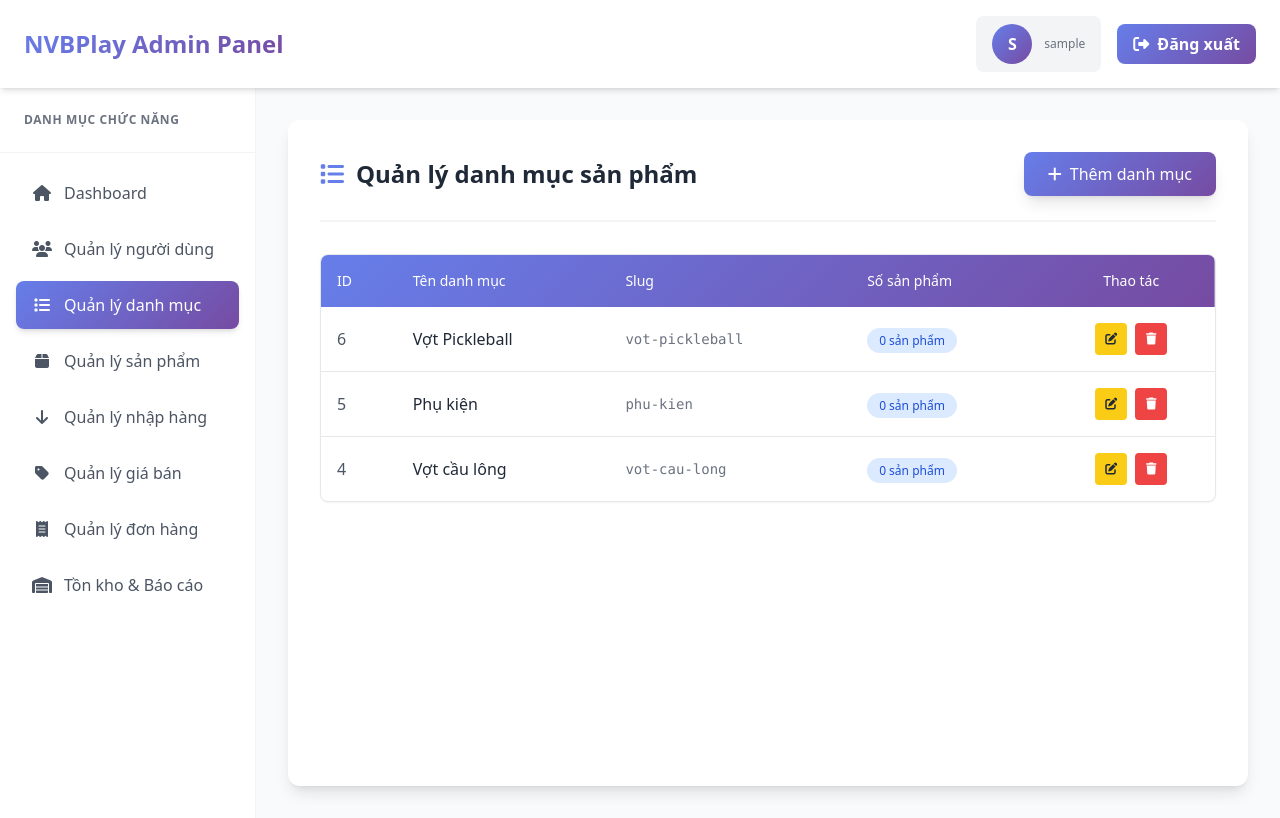
After one commit to Nhat-Minhjgp/Web2---SGU25, a PHP site: page /admin/categories.php in a window 1280 px wide. The commit adds this page. Run offline with PHP 8.4, Linux system fonts and the light colour scheme; the visitor is signed in with stand-in values (Sample User, id 1); data comes from the database, SQL or seed files in the repository; tables that the repository leaves empty hold one stand-in row (values such as "Sample post"); some libraries are stand-ins or nearby versions.

Commit message:
add categories

```diff
--- /dev/null
+++ b/B01/admin/categories.php
@@ -0,0 +1,328 @@
+<?php
+session_start();
+require_once __DIR__ . '/../control/connect.php';
+
+// Kiểm tra đăng nhập
+if (!isset($_SESSION['admin_logged_in']) || $_SESSION['admin_logged_in'] !== true) {
+    header('Location: index.php');
+    exit();
+}
+
+$admin_name = $_SESSION['admin_name'] ?? 'Quản trị viên';
+$admin_username = $_SESSION['admin_username'] ?? '';
+
+// Xử lý thêm danh mục
+if ($_SERVER['REQUEST_METHOD'] === 'POST' && isset($_POST['add_category'])) {
+    $ten_danhmuc = trim($_POST['ten_danhmuc']);
+    $slug = createSlug($ten_danhmuc);
+
+    if (!empty($ten_danhmuc)) {
+        $stmt = $conn->prepare("INSERT INTO danhmuc (Ten_danhmuc, slug) VALUES (?, ?)");
+        $stmt->bind_param("ss", $ten_danhmuc, $slug);
+        if ($stmt->execute()) {
+            $message = 'Thêm danh mục thành công!';
+            $messageType = 'success';
+        } else {
+            $message = 'Có lỗi xảy ra!';
+            $messageType = 'error';
+        }
+    } else {
+        $message = 'Vui lòng nhập tên danh mục!';
+        $messageType = 'error';
+    }
+}
+
+// Xử lý sửa danh mục
+if ($_SERVER['REQUEST_METHOD'] === 'POST' && isset($_POST['edit_category'])) {
+    $id = intval($_POST['category_id']);
+    $ten_danhmuc = trim($_POST['ten_danhmuc']);
+    $slug = createSlug($ten_danhmuc);
+
+    if (!empty($ten_danhmuc)) {
+        $stmt = $conn->prepare("UPDATE danhmuc SET Ten_danhmuc = ?, slug = ? WHERE Danhmuc_id = ?");
+        $stmt->bind_param("ssi", $ten_danhmuc, $slug, $id);
+        if ($stmt->execute()) {
+            $message = 'Cập nhật danh mục thành công!';
+            $messageType = 'success';
+        } else {
+            $message = 'Có lỗi xảy ra!';
+            $messageType = 'error';
+        }
+    } else {
+        $message = 'Vui lòng nhập tên danh mục!';
+        $messageType = 'error';
+    }
+}
+
+// Xử lý xóa danh mục
+if (isset($_GET['action']) && $_GET['action'] == 'delete' && isset($_GET['id'])) {
+    $id = intval($_GET['id']);
+
+    // Kiểm tra danh mục có sản phẩm không
+    $check = $conn->prepare("SELECT COUNT(*) as total FROM sanpham WHERE Danhmuc_id = ?");
+    $check->bind_param("i", $id);
+    $check->execute();
+    $count = $check->get_result()->fetch_assoc()['total'];
+
+    if ($count > 0) {
+        $message = 'Không thể xóa danh mục này vì đang có sản phẩm!';
+        $messageType = 'error';
+    } else {
+        $stmt = $conn->prepare("DELETE FROM danhmuc WHERE Danhmuc_id = ?");
+        $stmt->bind_param("i", $id);
+        if ($stmt->execute()) {
+            $message = 'Xóa danh mục thành công!';
+            $messageType = 'success';
+        } else {
+            $message = 'Có lỗi xảy ra!';
+            $messageType = 'error';
+        }
+    }
+}
+
+// Lấy danh sách danh mục
+$categories = $conn->query("SELECT * FROM danhmuc ORDER BY Danhmuc_id DESC");
+
+// Hàm tạo slug
+function createSlug($str) {
+    $str = trim(mb_strtolower($str, 'UTF-8'));
+    $str = preg_replace('/[^a-z0-9\s-]/', '', $str);
+    $str = preg_replace('/[\s-]+/', '-', $str);
+    return trim($str, '-');
+}
+?>
+<!DOCTYPE html>
+<html lang="vi">
+<head>
+    <meta charset="UTF-8">
+    <meta name="viewport" content="width=device-width, initial-scale=1.0">
+    <title>Quản lý danh mục - Admin</title>
+    <script src="https://cdn.tailwindcss.com"></script>
+    <link rel="stylesheet" href="https://cdnjs.cloudflare.com/ajax/libs/font-awesome/6.4.0/css/all.min.css">
+    <script>
+        tailwind.config = {
+            theme: {
+                extend: {
+                    colors: { primary: '#667eea', secondary: '#764ba2' },
+                    backgroundImage: { 'gradient-custom': 'linear-gradient(135deg, #667eea 0%, #764ba2 100%)' }
+                }
+            }
+        }
+    </script>
+    <style>
+        @keyframes slideIn {
+            from { transform: translateY(-20px); opacity: 0; }
+            to { transform: translateY(0); opacity: 1; }
+        }
+        .animate-slide-in { animation: slideIn 0.3s ease-out; }
+    </style>
+</head>
+<body class="bg-gray-50 font-sans text-gray-800">
+
+    <!-- HEADER -->
+    <header class="bg-white shadow-md sticky top-0 z-50">
+        <div class="flex justify-between items-center px-6 py-4">
+            <h1 class="text-2xl font-bold bg-clip-text text-transparent bg-gradient-custom">NVBPlay Admin Panel</h1>
+            <div class="flex items-center space-x-4">
+                <div class="flex items-center space-x-3 bg-gray-100 px-4 py-2 rounded-lg">
+                    <div class="w-10 h-10 rounded-full bg-gradient-custom flex items-center justify-center text-white font-bold">
+                        <?php echo strtoupper(substr($admin_username, 0, 1)); ?>
+                    </div>
+                    <div>
+                        <p class="text-xs text-gray-500"><?php echo htmlspecialchars($admin_username); ?></p>
+                    </div>
+                </div>
+                <button onclick="logout()" class="bg-gradient-custom text-white font-semibold px-4 py-2 rounded-lg hover:opacity-90 transition">
+                    <i class="fas fa-sign-out-alt mr-2"></i>Đăng xuất
+                </button>
+            </div>
+        </div>
+    </header>
+
+    <div class="flex w-full min-h-[calc(100vh-70px)]">
+
+        <!-- SIDEBAR -->
+        <aside class="w-64 bg-white shadow-lg hidden lg:block flex-shrink-0 border-r border-gray-100">
+            <div class="p-6 border-b border-gray-100">
+                <h3 class="text-gray-500 text-xs font-bold uppercase tracking-wider">Danh mục chức năng</h3>
+            </div>
+            <nav class="p-4 space-y-2">
+                <a href="dashboard.php" class="flex items-center gap-3 px-4 py-3 text-gray-600 rounded-lg hover:bg-gray-50 hover:text-primary transition">
+                    <i class="fas fa-home w-5 text-center"></i> Dashboard
+                </a>
+                <a href="users.php" class="flex items-center gap-3 px-4 py-3 text-gray-600 rounded-lg hover:bg-gray-50 hover:text-primary transition">
+                    <i class="fas fa-users w-5 text-center"></i> Quản lý người dùng
+                </a>
+                <a href="categories.php" class="flex items-center gap-3 px-4 py-3 bg-gradient-custom text-white rounded-lg shadow-md">
+                    <i class="fas fa-list w-5 text-center"></i> Quản lý danh mục
+                </a>
+                <a href="product.php" class="flex items-center gap-3 px-4 py-3 text-gray-600 rounded-lg hover:bg-gray-50 hover:text-primary transition">
+                    <i class="fas fa-box w-5 text-center"></i> Quản lý sản phẩm
+                </a>
+
+                <a href="import.php" class="flex items-center gap-3 px-4 py-3 text-gray-600 rounded-lg hover:bg-gray-50 hover:text-primary transition">
+                    <i class="fas fa-arrow-down w-5 text-center"></i> Quản lý nhập hàng
+                </a>
+                <a href="price.php" class="flex items-center gap-3 px-4 py-3 text-gray-600 rounded-lg hover:bg-gray-50 hover:text-primary transition">
+                    <i class="fas fa-tag w-5 text-center"></i> Quản lý giá bán
+                </a>
+                <a href="orders.php" class="flex items-center gap-3 px-4 py-3 text-gray-600 rounded-lg hover:bg-gray-50 hover:text-primary transition">
+                    <i class="fas fa-receipt w-5 text-center"></i> Quản lý đơn hàng
+                </a>
+                <a href="inventory.php" class="flex items-center gap-3 px-4 py-3 text-gray-600 rounded-lg hover:bg-gray-50 hover:text-primary transition">
+                    <i class="fas fa-warehouse w-5 text-center"></i> Tồn kho & Báo cáo
+                </a>
+            </nav>
+        </aside>
+
+        <!-- MAIN CONTENT -->
+        <main class="flex-1 p-6 lg:p-8 overflow-x-hidden bg-gray-50">
+            <div class="bg-white rounded-xl shadow-lg p-6 lg:p-8 min-h-full">
+                <div class="flex flex-col sm:flex-row justify-between items-start sm:items-center mb-8 pb-6 border-b-2 border-gray-100 gap-4">
+                    <h2 class="text-2xl font-bold text-gray-800 flex items-center gap-3">
+                        <i class="fas fa-list text-primary"></i> Quản lý danh mục sản phẩm
+                    </h2>
+                    <button onclick="openAddModal()" class="bg-gradient-custom hover:opacity-90 text-white px-6 py-2.5 rounded-lg font-medium shadow-lg transition flex items-center gap-2">
+                        <i class="fas fa-plus"></i> Thêm danh mục
+                    </button>
+                </div>
+
+                <?php if (isset($message)): ?>
+                <div class="mb-6 p-4 rounded-lg <?php echo $messageType === 'success' ? 'bg-green-50 text-green-700 border-green-200' : 'bg-red-50 text-red-700 border-red-200'; ?> border flex items-center gap-3 animate-slide-in">
+                    <i class="fas fa-<?php echo $messageType === 'success' ? 'check-circle' : 'exclamation-circle'; ?>"></i>
+                    <?php echo htmlspecialchars($message); ?>
+                </div>
+                <?php endif; ?>
+
+                <div class="overflow-x-auto rounded-lg border border-gray-200 shadow-sm">
+                    <table class="w-full text-left border-collapse">
+                        <thead>
+                            <tr class="bg-gradient-custom text-white">
+                                <th class="p-4 font-medium text-sm">ID</th>
+                                <th class="p-4 font-medium text-sm">Tên danh mục</th>
+                                <th class="p-4 font-medium text-sm">Slug</th>
+                                <th class="p-4 font-medium text-sm">Số sản phẩm</th>
+                                <th class="p-4 font-medium text-sm text-center">Thao tác</th>
+                            </thead>
+                        <tbody class="divide-y divide-gray-200">
+                            <?php while($cat = $categories->fetch_assoc()):
+                                $count_sql = $conn->prepare("SELECT COUNT(*) as total FROM sanpham WHERE Danhmuc_id = ?");
+                                $count_sql->bind_param("i", $cat['Danhmuc_id']);
+                                $count_sql->execute();
+                                $product_count = $count_sql->get_result()->fetch_assoc()['total'];
+                            ?>
+                            <tr class="hover:bg-blue-50/50 transition">
+                                <td class="p-4 text-gray-600"><?php echo $cat['Danhmuc_id']; ?></td>
+                                <td class="p-4 font-medium text-gray-800"><?php echo htmlspecialchars($cat['Ten_danhmuc']); ?></td>
+                                <td class="p-4 text-gray-500 font-mono text-sm"><?php echo htmlspecialchars($cat['slug'] ?? '-'); ?></td>
+                                <td class="p-4">
+                                    <span class="px-3 py-1 rounded-full text-xs font-medium bg-blue-100 text-blue-700">
+                                        <?php echo $product_count; ?> sản phẩm
+                                    </span>
+                                </td>
+                                <td class="p-4 text-center">
+                                    <div class="flex items-center justify-center gap-2">
+                                        <button onclick="editCategory(<?php echo $cat['Danhmuc_id']; ?>, '<?php echo addslashes($cat['Ten_danhmuc']); ?>')"
+                                                class="w-8 h-8 rounded bg-yellow-400 hover:bg-yellow-500 text-gray-800 flex items-center justify-center transition" title="Sửa">
+                                            <i class="fas fa-edit text-xs"></i>
+                                        </button>
+                                        <?php if ($product_count == 0): ?>
+                                        <a href="?action=delete&id=<?php echo $cat['Danhmuc_id']; ?>"
+                                           onclick="return confirm('Xóa danh mục này?')"
+                                           class="w-8 h-8 rounded bg-red-500 hover:bg-red-600 text-white flex items-center justify-center transition" title="Xóa">
+                                            <i class="fas fa-trash text-xs"></i>
+                                        </a>
+                                        <?php else: ?>
+                                        <span class="w-8 h-8 rounded bg-gray-300 text-gray-500 flex items-center justify-center cursor-not-allowed" title="Không thể xóa vì có sản phẩm">
+                                            <i class="fas fa-trash text-xs"></i>
+                                        </span>
+                                        <?php endif; ?>
+                                    </div>
+                                </td>
+                             </tr>
+                            <?php endwhile; ?>
+                        </tbody>
+                     </table>
+                </div>
+            </div>
+        </main>
+    </div>
+
+    <!-- Modal thêm danh mục -->
+    <div id="addModal" class="fixed inset-0 bg-black/50 hidden items-center justify-center z-[1000] backdrop-blur-sm">
+        <div class="bg-white rounded-xl w-full max-w-md mx-4 shadow-2xl animate-slide-in">
+            <div class="bg-gradient-custom text-white p-5 rounded-t-xl flex justify-between items-center">
+                <h3 class="text-lg font-bold flex items-center gap-2"><i class="fas fa-plus"></i> Thêm danh mục</h3>
+                <button onclick="closeModal('addModal')" class="text-white hover:text-gray-200 text-xl">&times;</button>
+            </div>
+            <form method="POST" class="p-6">
+                <div class="mb-4">
+                    <label class="block text-sm font-semibold text-gray-700 mb-2">Tên danh mục <span class="text-red-500">*</span></label>
+                    <input type="text" name="ten_danhmuc" required class="w-full px-4 py-2.5 border border-gray-300 rounded-lg focus:outline-none focus:border-primary focus:ring-1 focus:ring-primary transition">
+                    <p class="text-xs text-gray-500 mt-1">Ví dụ: Vợt cầu lông, Phụ kiện, Vợt Pickleball</p>
+                </div>
+                <div class="flex justify-end gap-3 mt-6">
+                    <button type="button" onclick="closeModal('addModal')" class="px-5 py-2.5 rounded-lg bg-gray-500 text-white hover:bg-gray-600 transition">Hủy</button>
+                    <button type="submit" name="add_category" class="px-5 py-2.5 rounded-lg bg-gradient-custom text-white hover:opacity-90 transition shadow-lg">Thêm danh mục</button>
+                </div>
+            </form>
+        </div>
+    </div>
+
+    <!-- Modal sửa danh mục -->
+    <div id="editModal" class="fixed inset-0 bg-black/50 hidden items-center justify-center z-[1000] backdrop-blur-sm">
+        <div class="bg-white rounded-xl w-full max-w-md mx-4 shadow-2xl animate-slide-in">
+            <div class="bg-gradient-custom text-white p-5 rounded-t-xl flex justify-between items-center">
+                <h3 class="text-lg font-bold flex items-center gap-2"><i class="fas fa-edit"></i> Sửa danh mục</h3>
+                <button onclick="closeModal('editModal')" class="text-white hover:text-gray-200 text-xl">&times;</button>
+            </div>
+            <form method="POST" class="p-6">
+                <input type="hidden" name="category_id" id="edit_category_id">
+                <div class="mb-4">
+                    <label class="block text-sm font-semibold text-gray-700 mb-2">Tên danh mục <span class="text-red-500">*</span></label>
+                    <input type="text" name="ten_danhmuc" id="edit_category_name" required class="w-full px-4 py-2.5 border border-gray-300 rounded-lg focus:outline-none focus:border-primary focus:ring-1 focus:ring-primary transition">
+                </div>
+                <div class="flex justify-end gap-3 mt-6">
+                    <button type="button" onclick="closeModal('editModal')" class="px-5 py-2.5 rounded-lg bg-gray-500 text-white hover:bg-gray-600 transition">Hủy</button>
+                    <button type="submit" name="edit_category" class="px-5 py-2.5 rounded-lg bg-gradient-custom text-white hover:opacity-90 transition shadow-lg">Cập nhật</button>
+                </div>
+            </form>
+        </div>
+    </div>
+
+    <script>
+        function openAddModal() {
+            document.getElementById('addModal').classList.remove('hidden');
+            document.getElementById('addModal').classList.add('flex');
+            document.body.style.overflow = 'hidden';
+        }
+
+        function editCategory(id, name) {
+            document.getElementById('edit_category_id').value = id;
+            document.getElementById('edit_category_name').value = name;
+            document.getElementById('editModal').classList.remove('hidden');
+            document.getElementById('editModal').classList.add('flex');
+            document.body.style.overflow = 'hidden';
+        }
+
+        function closeModal(modalId) {
+            const modal = document.getElementById(modalId);
+            modal.classList.add('hidden');
+            modal.classList.remove('flex');
+            document.body.style.overflow = 'auto';
+        }
+
+        function logout() {
+            if (confirm('Bạn có chắc muốn đăng xuất?')) {
+                window.location.href = 'logout.php';
+            }
+        }
+
+        window.onclick = function(event) {
+            if (event.target.classList.contains('fixed') && event.target.classList.contains('inset-0')) {
+                closeModal(event.target.id);
+            }
+        }
+    </script>
+</body>
+</html>
--- a/B01/admin/dashboard.php
+++ b/B01/admin/dashboard.php
@@ -336,7 +336,9 @@ $revenue_formatted = formatMoney($revenue_this_month);
                 <a href="users.php" class="flex items-center gap-3 px-4 py-3 text-gray-600 rounded-lg hover:bg-gray-50 hover:text-primary transition">
                     <i class="fas fa-users w-5 text-center"></i> Quản lý người dùng
                 </a>
-
+                <a href="categories.php" class="flex items-center gap-3 px-4 py-3 text-gray-600 rounded-lg hover:bg-gray-50 hover:text-primary transition">
+    <i class="fas fa-list w-5 text-center"></i> Quản lý danh mục
+                    </a>
                 <a href="product.php" class="flex items-center gap-3 px-4 py-3 text-gray-600 rounded-lg hover:bg-gray-50 hover:text-primary transition">
                     <i class="fas fa-box w-5 text-center"></i> Quản lý sản phẩm
                 </a>
--- a/B01/admin/import.php
+++ b/B01/admin/import.php
@@ -236,6 +236,9 @@ if (!$result) {
             <nav class="p-4 space-y-2">
                 <a href="dashboard.php" class="flex items-center gap-3 px-4 py-3 text-gray-600 rounded-lg hover:bg-gray-50 hover:text-primary transition"><i class="fas fa-home w-5"></i> Dashboard</a>
                 <a href="users.php" class="flex items-center gap-3 px-4 py-3 text-gray-600 rounded-lg hover:bg-gray-50 hover:text-primary transition"><i class="fas fa-users w-5"></i> Quản lý người dùng</a>
+                <a href="categories.php" class="flex items-center gap-3 px-4 py-3 text-gray-600 rounded-lg hover:bg-gray-50 hover:text-primary transition">
+    <i class="fas fa-list w-5 text-center"></i> Quản lý danh mục
+</a>
                 <a href="product.php" class="flex items-center gap-3 px-4 py-3 text-gray-600 rounded-lg hover:bg-gray-50 hover:text-primary transition"><i class="fas fa-box w-5"></i> Quản lý sản phẩm</a>
                 <a href="import.php" class="flex items-center gap-3 px-4 py-3 bg-gradient-custom text-white rounded-lg shadow-md"><i class="fas fa-arrow-down w-5"></i> Quản lý nhập hàng</a>
                 <a href="price.php" class="flex items-center gap-3 px-4 py-3 text-gray-600 rounded-lg hover:bg-gray-50 hover:text-primary transition"><i class="fas fa-tag w-5"></i> Quản lý giá bán</a>
--- a/B01/admin/inventory.php
+++ b/B01/admin/inventory.php
@@ -380,7 +380,10 @@ if (isset($_GET['get_report'])) {
                     <a href="users.php"
                         class="flex items-center gap-3 px-4 py-3 text-gray-600 rounded-lg hover:bg-gray-50 hover:text-primary transition"><i
                             class="fas fa-users w-5"></i> Quản lý người dùng</a>
-                    <a href="product.php"
+                            <a href="categories.php" class="flex items-center gap-3 px-4 py-3 text-gray-600 rounded-lg hover:bg-gray-50 hover:text-primary transition">
+    <i class="fas fa-list w-5 text-center"></i> Quản lý danh mục
+</a>
+                            <a href="product.php"
                         class="flex items-center gap-3 px-4 py-3 text-gray-600 rounded-lg hover:bg-gray-50 hover:text-primary transition"><i
                             class="fas fa-box w-5"></i> Quản lý sản phẩm</a>
                     <a href="import.php"
--- a/B01/admin/orders.php
+++ b/B01/admin/orders.php
@@ -228,6 +228,9 @@ if (isset($_GET['get_detail']) && isset($_GET['id'])) {
         <nav class="p-4 space-y-2">
             <a href="dashboard.php" class="flex items-center gap-3 px-4 py-3 text-gray-600 rounded-lg hover:bg-gray-50 hover:text-primary transition"><i class="fas fa-home w-5"></i> Dashboard</a>
             <a href="users.php" class="flex items-center gap-3 px-4 py-3 text-gray-600 rounded-lg hover:bg-gray-50 hover:text-primary transition"><i class="fas fa-users w-5"></i> Quản lý người dùng</a>
+            <a href="categories.php" class="flex items-center gap-3 px-4 py-3 text-gray-600 rounded-lg hover:bg-gray-50 hover:text-primary transition">
+    <i class="fas fa-list w-5 text-center"></i> Quản lý danh mục
+</a>
             <a href="product.php" class="flex items-center gap-3 px-4 py-3 text-gray-600 rounded-lg hover:bg-gray-50 hover:text-primary transition"><i class="fas fa-box w-5"></i> Quản lý sản phẩm</a>
             <a href="import.php" class="flex items-center gap-3 px-4 py-3 text-gray-600 rounded-lg hover:bg-gray-50 hover:text-primary transition"><i class="fas fa-arrow-down w-5"></i> Quản lý nhập hàng</a>
             <a href="price.php" class="flex items-center gap-3 px-4 py-3 text-gray-600 rounded-lg hover:bg-gray-50 hover:text-primary transition"><i class="fas fa-tag w-5"></i> Quản lý giá bán</a>
--- a/B01/admin/price.php
+++ b/B01/admin/price.php
@@ -174,6 +174,9 @@ $categories = getCategories($conn);
                 <a href="users.php" class="flex items-center gap-3 px-4 py-3 text-gray-600 rounded-lg hover:bg-gray-50 hover:text-primary transition">
                     <i class="fas fa-users w-5"></i> Quản lý người dùng
                 </a>
+                <a href="categories.php" class="flex items-center gap-3 px-4 py-3 text-gray-600 rounded-lg hover:bg-gray-50 hover:text-primary transition">
+    <i class="fas fa-list w-5 text-center"></i> Quản lý danh mục
+</a>
                 <a href="product.php" class="flex items-center gap-3 px-4 py-3 text-gray-600 rounded-lg hover:bg-gray-50 hover:text-primary transition">
                     <i class="fas fa-box w-5"></i> Quản lý sản phẩm
                 </a>
--- a/B01/admin/users.php
+++ b/B01/admin/users.php
@@ -207,6 +207,9 @@ $users_json = json_encode($users);
         <a href="users.php" class="flex items-center gap-3 px-4 py-3 bg-gradient-custom text-white rounded-lg shadow-md transition transform hover:-translate-y-0.5">
             <i class="fas fa-users w-5 text-center"></i> Quản lý người dùng
         </a>
+        <a href="categories.php" class="flex items-center gap-3 px-4 py-3 text-gray-600 rounded-lg hover:bg-gray-50 hover:text-primary transition">
+    <i class="fas fa-list w-5 text-center"></i> Quản lý danh mục
+</a>
         <a href="product.php" class="flex items-center gap-3 px-4 py-3 text-gray-600 rounded-lg hover:bg-gray-50 hover:text-primary transition">
             <i class="fas fa-box w-5 text-center"></i> Quản lý sản phẩm
         </a>
```
Also changed, not shown: B01/admin/delete_product.php (+35 -22 lines), B01/admin/product.php (+27 -5 lines).
